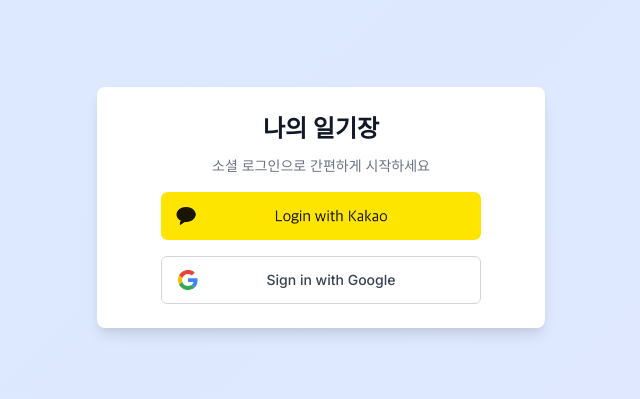
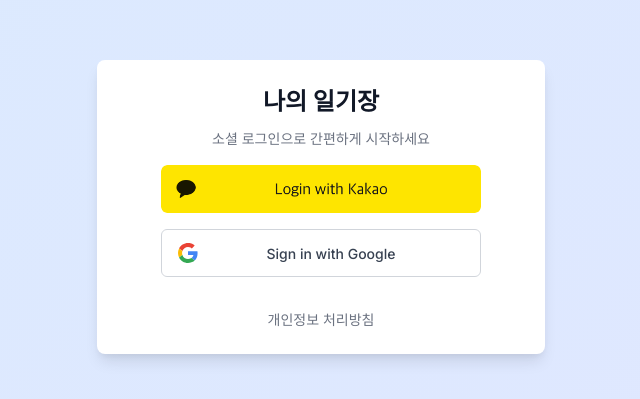
Before and after one commit to MelonSeo/Diary-web, a Next.js app: page /login in a window 1280 px wide. Shown: the part 193-592 px from the top of the page, without its empty margins (319-959 px from the left). Built offline with nearby package versions, Linux system fonts and the light colour scheme.

Commit message:
"Feat: privacy link in login page"

```diff
--- a/components/login-form.tsx
+++ b/components/login-form.tsx
@@ -97,6 +97,9 @@
                         </svg>
                         <span className={styles.buttonText}>Sign in with Google</span>
                     </button>
+                    <div className={styles.privacyPolicyLink}>
+                        <a href="/privacy" target="_blank" rel="noopener noreferrer">개인정보 처리방침</a>
+                    </div>
                 </div>
             </div>
         </div>
--- a/styles/LoginForm.module.css
+++ b/styles/LoginForm.module.css
@@ -185,3 +185,18 @@
         padding: 0 1rem 1rem;
     }
 }
+
+.privacyPolicyLink {
+    margin-top: 1rem;
+    text-align: center;
+    font-size: 0.875rem; /* text-sm */
+}
+
+.privacyPolicyLink a {
+    color: #6b7280; /* text-gray-600 */
+    text-decoration: none;
+}
+
+.privacyPolicyLink a:hover {
+    text-decoration: underline;
+}
```
